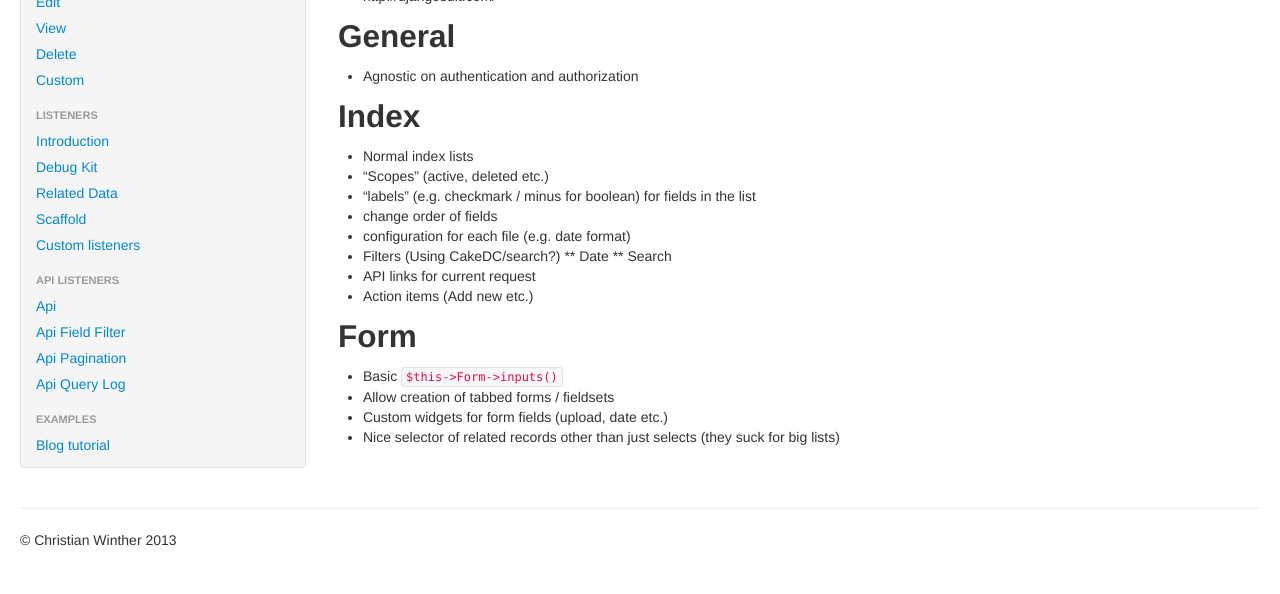
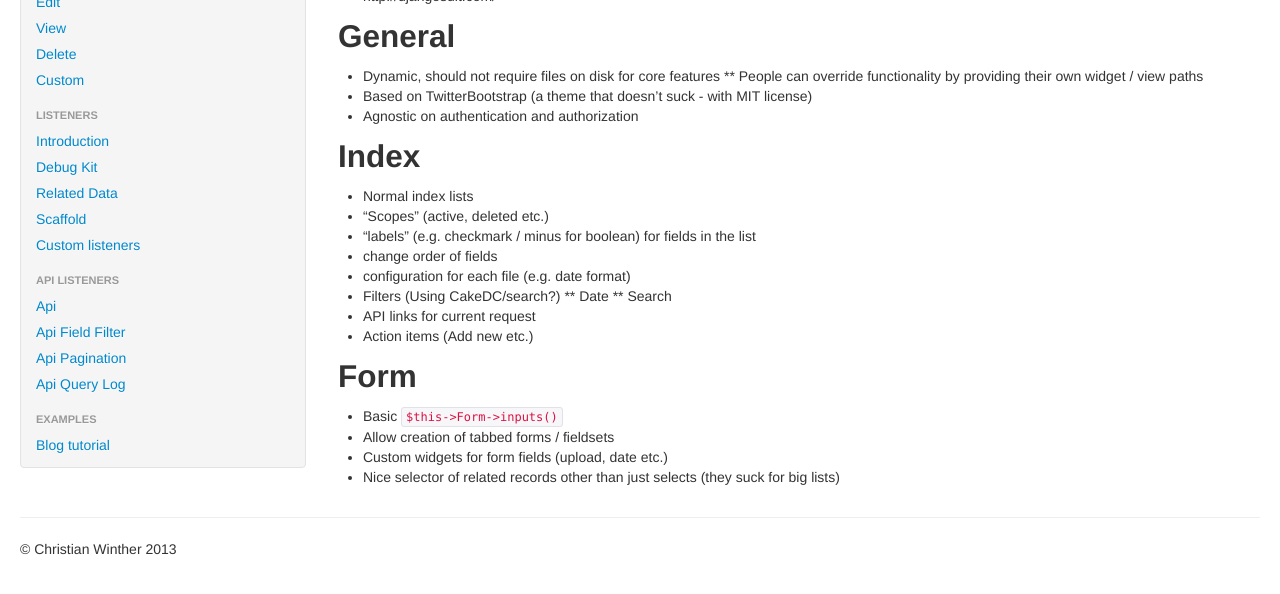
Before and after one commit to FriendsOfCake/crud, a Jekyll site: the page built from docs/views/wish-list.md, in a window 1280 px wide and 933 px high, cut to the strip 324-918 px from the top of the window. Built offline with Jekyll 4.4.1, drawn with Linux system fonts in a browser that asks for light colours; nearby versions of some CDN libraries.

Commit message:
more view wish-listing

```diff
--- a/docs/views/wish-list.md
+++ b/docs/views/wish-list.md
@@ -12,6 +12,9 @@ Inspiration
 
 ## General
 
+* Dynamic, should not require files on disk for core features
+** People can override functionality by providing their own widget / view paths
+* Based on TwitterBootstrap (a theme that doesn't suck - with MIT license)
 * Agnostic on authentication and authorization
 
 ## Index
```
